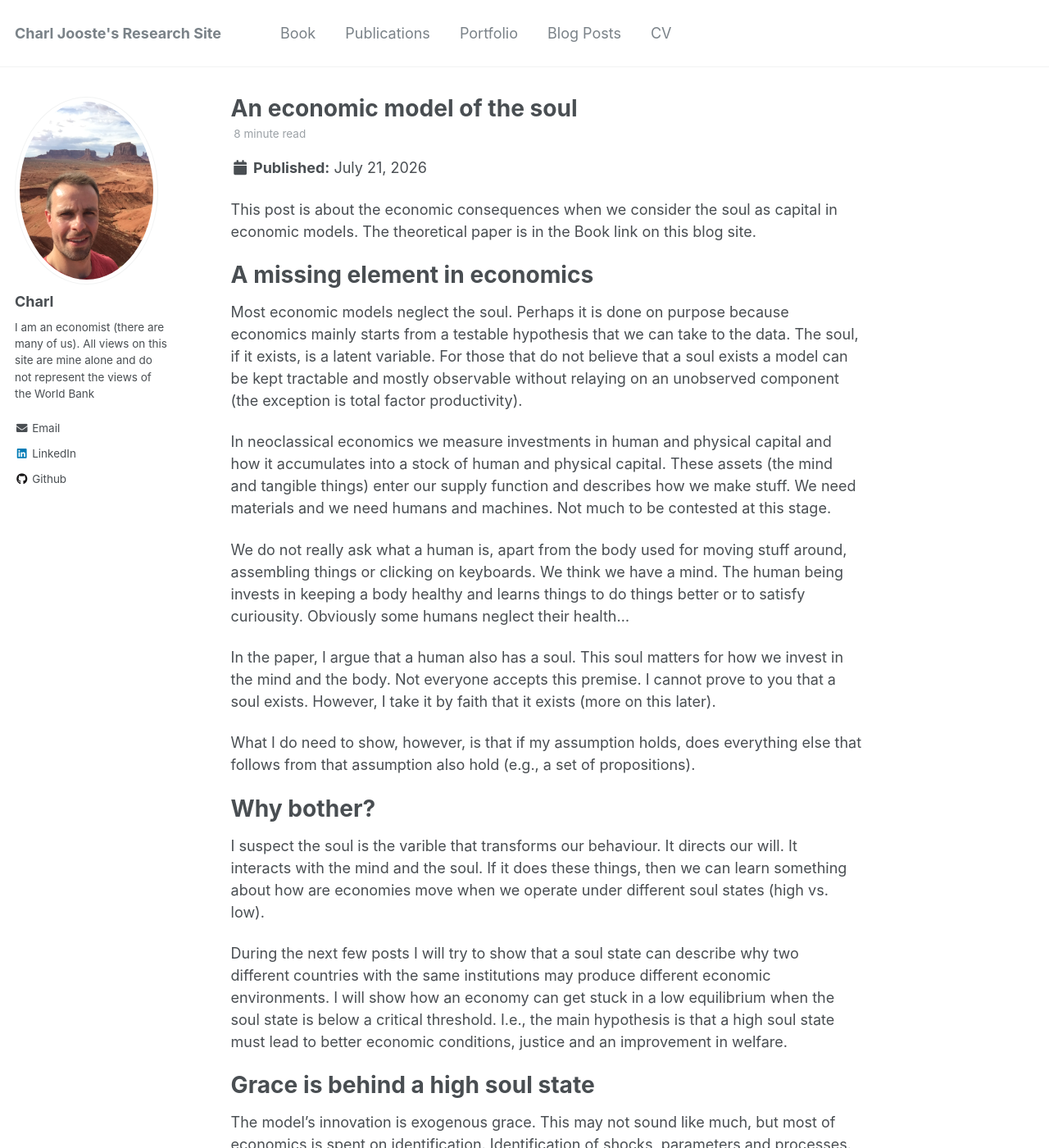
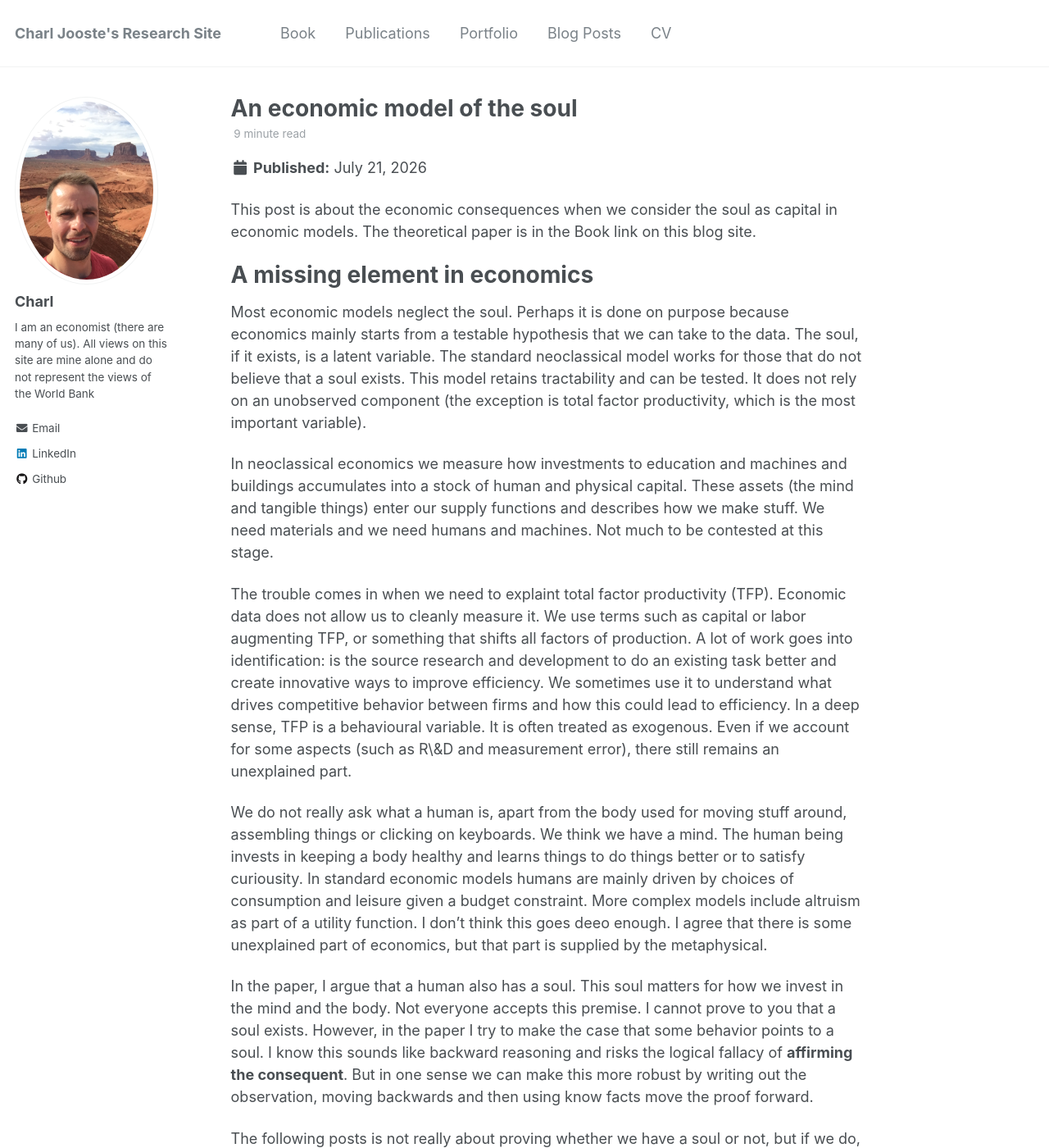
Before and after one commit to charlj/charlj.github.io, a Jekyll site: the page built from _posts/2026-07-21-SoulEcon.md, in a window 1280 px wide and 1400 px high. Shown: the whole window at 82% size. Built offline with Jekyll 4.4.1, drawn with Linux system fonts in a browser that asks for light colours; formulas are drawn with MathJax 3; some of the changed text lies outside the part shown.

Commit message:
Update on SoulEconom

```diff
--- a/_posts/2026-07-21-SoulEcon.md
+++ b/_posts/2026-07-21-SoulEcon.md
@@ -11,19 +11,22 @@
 
 # A missing element in economics
 
-Most economic models neglect the soul. Perhaps it is done on purpose because economics mainly starts from a testable hypothesis that we can take to the data. The soul, if it exists, is a latent variable. For those that do not believe that a soul exists a model can be kept tractable and mostly observable without relaying on an unobserved component (the exception is total factor productivity).
+Most economic models neglect the soul. Perhaps it is done on purpose because economics mainly starts from a testable hypothesis that we can take to the data. The soul, if it exists, is a latent variable. The standard neoclassical model works for those that do not believe that a soul exists. This model retains tractability and can be tested. It does not rely on an unobserved component (the exception is total factor productivity, which is the most important variable).
 
-In neoclassical economics we measure investments in human and physical capital and how it accumulates into a stock of human and physical capital. These assets (the mind and tangible things) enter our supply function and describes how we make stuff. We need materials and we need humans and machines. Not much to be contested at this stage.
+In neoclassical economics we measure how investments to education and machines and buildings accumulates into a stock of human and physical capital. These assets (the mind and tangible things) enter our supply functions and describes how we make stuff. We need materials and we need humans and machines. Not much to be contested at this stage.
 
-We do not really ask what a human is, apart from the body used for moving stuff around, assembling things or clicking on keyboards. We think we have a mind. The human being invests in keeping a body healthy and learns things to do things better or to satisfy curiousity. Obviously some humans neglect their health...
+The trouble comes in when we need to explaint total factor productivity (TFP). Economic data does not allow us to cleanly measure it. We use terms such as capital or labor augmenting TFP, or something that shifts all factors of production. A lot of work goes into identification: is the source research and development to do an existing task better and create innovative ways to improve efficiency. We sometimes use it to understand what drives competitive behavior between firms and how this could lead to efficiency. In a deep sense, TFP is a behavioural variable. It is often treated as exogenous. Even if we account for some aspects (such as R\&D and measurement error), there still remains an unexplained part.
 
-In the paper, I argue that a human also has a soul. This soul matters for how we invest in the mind and the body. Not everyone accepts this premise. I cannot prove to you that a soul exists. However, I take it by faith that it exists (more on this later).
+We do not really ask what a human is, apart from the body used for moving stuff around, assembling things or clicking on keyboards. We think we have a mind. The human being invests in keeping a body healthy and learns things to do things better or to satisfy curiousity. In standard economic models humans are mainly driven by choices of consumption and leisure given a budget constraint. More complex models include altruism as part of a utility function. I don't think this goes deeo enough. I agree that there is some unexplained part of economics, but that part is supplied by the metaphysical.
 
-What I do need to show, however, is that if my assumption holds, does everything else that follows from that assumption also hold (e.g., a set of propositions).
+In the paper, I argue that a human also has a soul. This soul matters for how we invest in the mind and the body. Not everyone accepts this premise. I cannot prove to you that a soul exists. However, in the paper I try to make the case that some behavior points to a soul. I know this sounds like backward reasoning and risks the logical fallacy of **affirming the consequent**. But in one sense we can make this more robust by writing out the observation, moving backwards and then using know facts move the proof forward.
+
+The following posts is not really about proving whether we have a soul or not, but if we do, what logically follows holding the theological claims true.
+
 
 # Why bother?
 
-I suspect the soul is the varible that transforms our behaviour. It directs our will. It interacts with the mind and the soul. If it does these things, then we can learn something about how are economies move when we operate under different soul states (high vs. low).
+The soul is the variable that transforms our behaviour. It interacts with the mind and the body. Assuming that it does these things, then we can learn something about how our economies change when we operate under different soul states (high vs. low).
 
 During the next few posts I will try to show that a soul state can describe why two different countries with the same institutions may produce different economic environments. I will show how an economy can get stuck in a low equilibrium when the soul state is below a critical threshold. I.e., the main hypothesis is that a high soul state must lead to better economic conditions, justice and an improvement in welfare.
 
@@ -31,13 +34,11 @@
 
 The model's innovation is exogenous grace. This may not sound like much, but most of economics is spent on identification. Identification of shocks, parameters and processes. If all processes are endogenous to a system we will struggle to understand the system's internal dynamics and mechanisms. We use the language of mathematics to demonstrate things like stability and equilibrium.
 
-Most of the growth literature centers on explaining total factor productivity. In many models this is a residual (the difference between outputs and inputs). Systematically, researchers attempt to endogenize components of this variable (e.g., R&D expenditures on patents to receive the rents of innovations, ladder models of technological change, churning in models of competition etc.).
-
-I argue that grace is a truly exogenous variable, at least as experienced by humans. If humans cannot manufacture it (which I will try to argue), then it has to come from the outside. In my model, this is supplied by God. My identification strategy is theological, specifically the Protestant variety of Christianity (bare with me).
+I argue that grace is a truly exogenous variable, at least as experienced by humans. If humans cannot manufacture it, then it has to come from the outside. In my model, this is supplied by God. My identification strategy is theological, specifically the Protestant variety of Christianity (bare with me).
 
 # Two simple equations
 
-The paper is quite technical and there are several propositions. However, most of what is new (over the standard neoclassical model) can be summarized by two equations: a state equation that describes the soul state and a grace equation that explains how grace operates in the system.
+The paper on which these posts are based on is quite technical and there are several propositions. However, most of what is new (over the standard neoclassical model) can be summarized by two equations: a state equation that describes the soul state and a grace equation that explains how grace operates in the system.
 
 Let's unpack the soul state first:
 
@@ -45,21 +46,21 @@
 
 This equation says that the individual's soul state today $t$ equals the soul state yesterday $S_{t-1}$, depreciates with $\delta$, benefits from networks (or the soul state of the community $\bar{S}$) by $\Xi$, increases with devotional investment $i_t^S$ by $\phi^S$. It rises with grace $\mathbf{G}_t$ and decreases with dishonesty $\rho \theta_t$. Let's take each of them in turn:
 
-- With no devotional invesment, not grace and no dishonesty, the state of the soul can diminish. Earthly pleasures, partaking in things that are harmful can lead to a lower soul state.
+- With no devotional invesment, no grace and no dishonesty, the state of the soul can diminish. Earthly pleasures, partaking in things that are harmful can lead to a lower soul state.
 - Just like we invest in human capital and taking care of the body, so too can we take care of the soul through prayer and medidation. Later on we will determine what the shadow value of this devotion looks like relative to the shadow value of investing the mind and in the body.
-- It is often easier to grow spiritually if the community embraces spirituality. Think of a church, or a group of people that go to yoga. $\Xi$ is just a measure that tells us how much we benefit from existing networks.
+- It is often easier to grow spiritually if the community embraces spirituality. Think of a church, or a group of people that go to yoga. $\Xi$ is just a measure that tells us how much we benefit from existing spiritual networks.
 - The dishonesty variable makes the heart hard. It is a corrosion variable. It gives us a cost of corruption.
 - Grace is exogenous. See below.
 
 It is important to note that the soul state variable resembles sanctification (the transformation of character and desire progressively orientated towards God) and not justification (whether a believer is declared righteous).
 
-Next I define the process for grace. Grace, from the human experience is exogenous. I do not know the timing or even if I will receive grace. Grace from what? In Christianty we receive faith and God grace and forgiveness of sins. In previous blog posts I talk about sin quite a lot. Christ is the perfect substitute for the sinner to carry God's wrath. I.e., through Christ, justice and forgiveness is possible.
+Next I define the process for grace. Grace, from the human experience is exogenous. I do not know the timing or even if I will receive grace. Grace from what? In Christianty we receive faith from God who grants us grace and forgiveness of sins. In previous blog posts I talk about sin quite a lot. Christ is the perfect substitute for the sinner to carry God's wrath. I.e., through Christ, justice and forgiveness is possible. In the second and third post we will compare Christianity to other religions.
 
 We write $\mathbf{G}_t$ as:
 
 $$\mathbf{G}_t = \bar{G}+\varepsilon_t^G$$
 
-Grace has two elements. There is common grace $(\bar{G})$, which is given universally and does not require any faith. This is God's persistent kindness, His sustaining of all life and his restraining of absolute evil (we don't go around hunting each other).  It is the reason that even thoroughly secular societies retain a residual moral sense, that cooperation does not collapse entirely, and that beauty persists in a fallen world.
+Grace has two elements. There is common grace $(\bar{G})$, which is given universally and does not require any faith. This is God's persistent kindness, His sustaining of all life and his restraining of absolute evil (we don't go hunting each other).  It is the reason that even thoroughly secular societies retain a residual moral sense, that cooperation does not collapse entirely, and that beauty persists in a fallen world.
 
 The second element represents effectual grace $(\varepsilon_t^G \geq 0)$. It is the specific, transformative work of the Holy Spirit that regenerates the heart and grants the gift of faith. Effectual grace produces conversion, revival, and awakening. It is particular, given to those whom God has chosen before the foundation of the world (Ephesians 1:4), and it is irresistible in the sense that when God purposes to transform a soul, the transformation occurs.
 
```
Also changed, not shown: other parts of _posts/2026-07-21-SoulEcon.md (+1 -1 lines).
